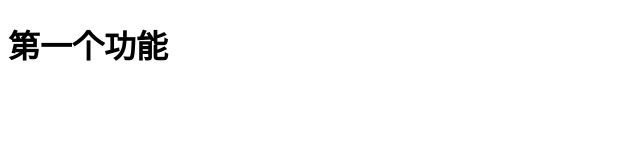
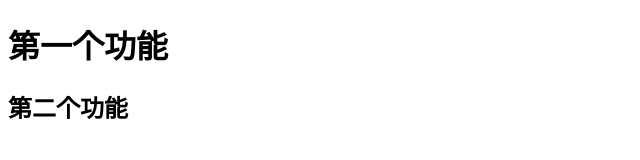
Before and after one commit to JettMu/test, a plain HTML site: page index.html in a window 1280 px wide. Shown: the whole page, without its empty margins (0-640 px from the left). Drawn offline with Linux system fonts and the light colour scheme.

Commit message:
第二个功能

```diff
--- a/index.html
+++ b/index.html
@@ -6,7 +6,7 @@
 </head>
 <body>
 	<h1>第一个功能</h1>
-
+	<h2>第二个功能</h2>
 
 </body>
 </html>
```
